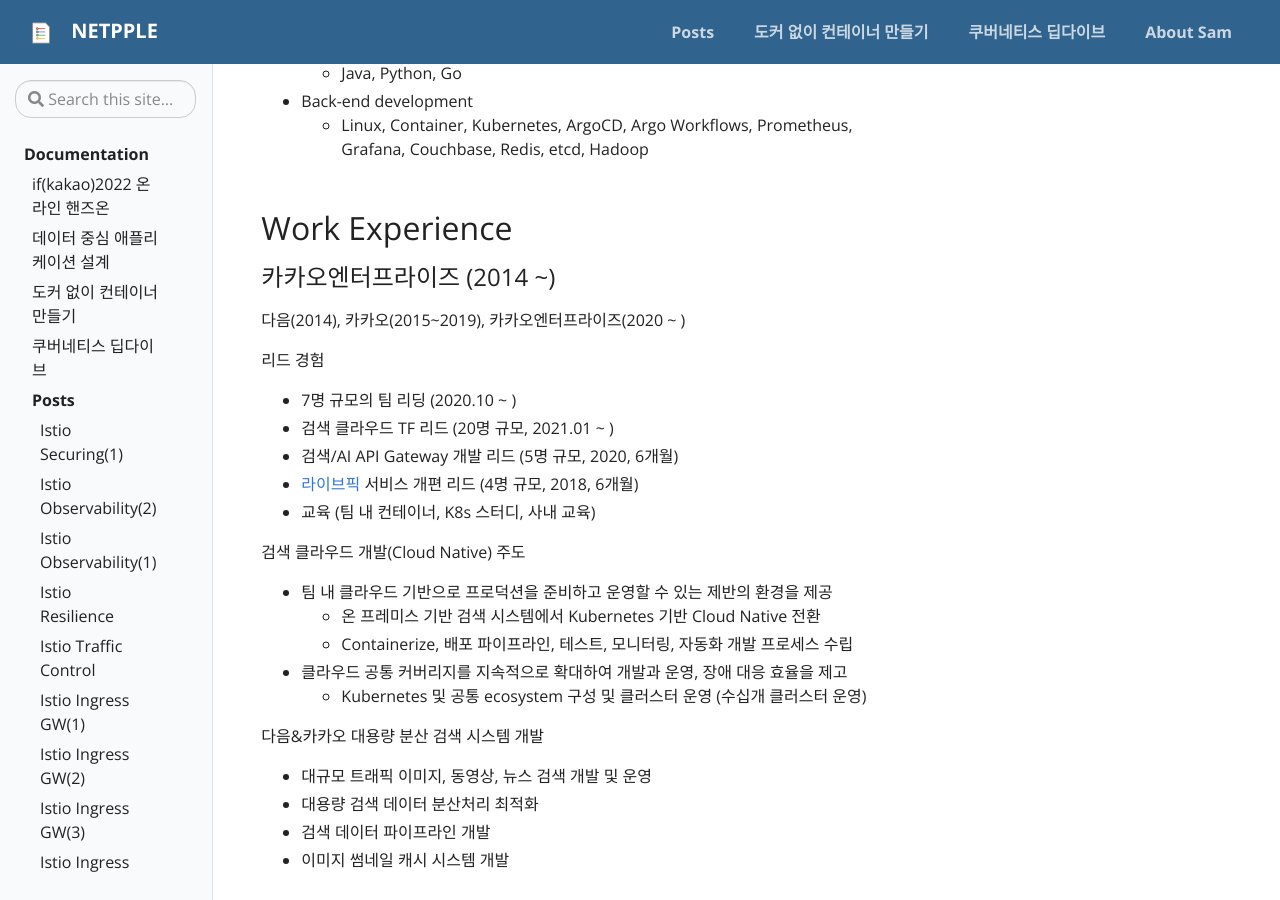
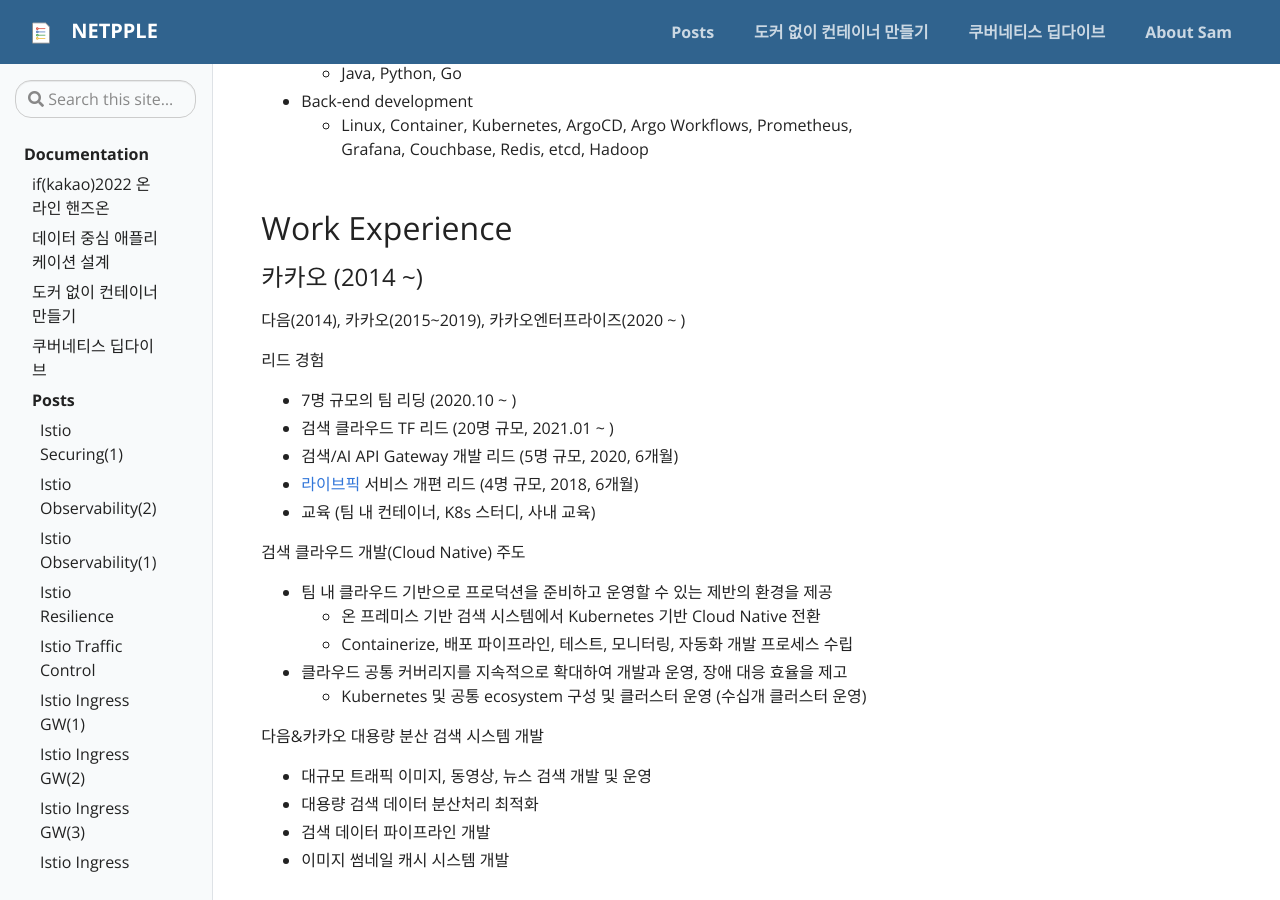
Before and after one commit to netpple/netpple.github.io, a Jekyll site: the page built from pages/about.md, in a window 1280 px wide and 900 px high, scrolled down 595 px. Built offline with Jekyll 4.4.1, drawn with Linux system fonts in a browser that asks for light colours.

Commit message:
resume 수정

```diff
--- a/pages/about.md
+++ b/pages/about.md
@@ -27,7 +27,7 @@
 
 ## Work Experience
 
-### 카카오엔터프라이즈 (2014 ~)
+### 카카오 (2014 ~)
 
 다음(2014), 카카오(2015~2019), 카카오엔터프라이즈(2020 ~ )
 
```
